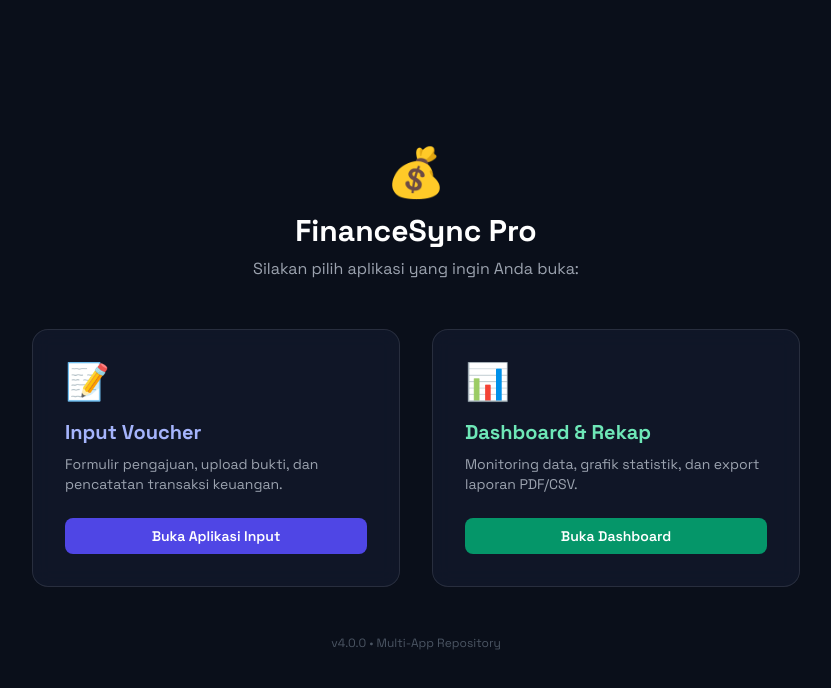
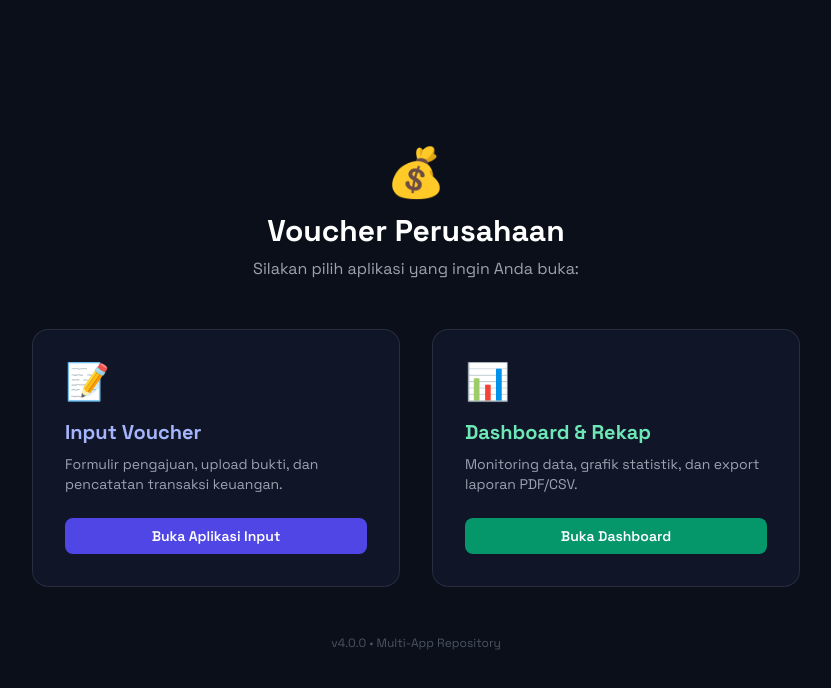
Before and after one commit to yudiakungaming/Aplikasi-Voucher-Perusahaan-NH, a website: page index.html in a window 1280 px wide. Shown: the whole page, without its empty margins (224-1055 px from the left). Drawn offline with nearby package versions, Linux system fonts and the light colour scheme.

Commit message:
Update index.html

```diff
--- a/index.html
+++ b/index.html
@@ -6,8 +6,8 @@
   <title>FinanceSync Pro - Portal</title>
 
   <!-- 📱 PWA Meta Tags (DITAMBAHKAN) -->
-  <meta name="application-name" content="FinanceSync Pro">
-  <meta name="apple-mobile-web-app-title" content="FinanceSync">
+  <meta name="application-name" content="Voucher Perusahaan">
+  <meta name="apple-mobile-web-app-title" content="Voucher Perusahaan">
   <meta name="apple-mobile-web-app-capable" content="yes">
   <meta name="apple-mobile-web-app-status-bar-style" content="black-translucent">
   <meta name="mobile-web-app-capable" content="yes">
@@ -29,7 +29,7 @@
   <!-- Logo / Title -->
   <div class="text-center mb-12">
     <div class="text-5xl mb-4">💰</div>
-    <h1 class="text-3xl font-bold mb-2">FinanceSync Pro</h1>
+    <h1 class="text-3xl font-bold mb-2">Voucher Perusahaan</h1>
     <p class="text-gray-400">Silakan pilih aplikasi yang ingin Anda buka:</p>
   </div>
 
```
